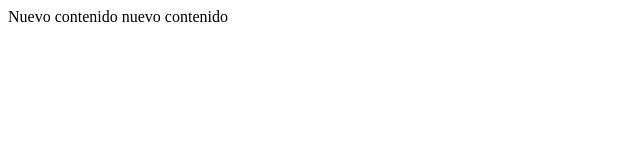
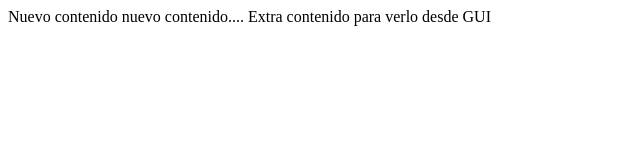
Before and after one commit to testram/TestGitHubRam, a plain HTML site: page public_html/index.html in a window 1280 px wide. Shown: the whole page, without its empty margins (0-640 px from the left). Drawn offline with Linux system fonts and the light colour scheme.

Commit message:
Hmtl5 index modificado
commit

```diff
--- a/public_html/index.html
+++ b/public_html/index.html
@@ -11,6 +11,6 @@ and open the template in the editor.
         <meta name="viewport" content="width=device-width">
     </head>
     <body>
-        <div>Nuevo contenido nuevo contenido</div>
+        <div>Nuevo contenido nuevo contenido.... Extra contenido para verlo desde GUI</div>
     </body>
 </html>
```
